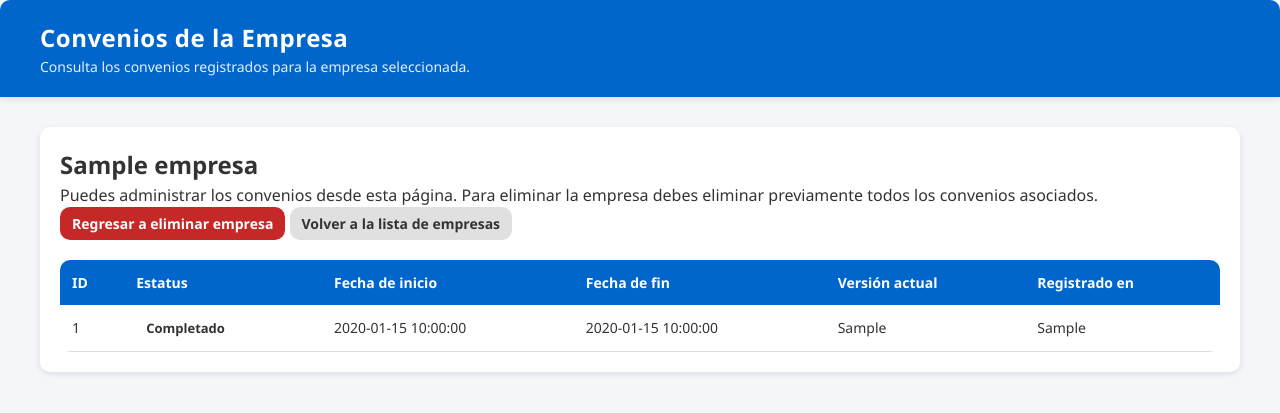
After one commit to hectorgrm/vinculacion, a PHP site: page /serviciosocial/view/empresas/convenios_list.php?empresa_id=1 in a window 1280 px wide. The commit adds this page. Shown: the top 413 px of the page. Run offline with PHP 8.4, Linux system fonts and the light colour scheme; tables that the repository leaves empty or names only in its code hold one stand-in row (values such as "Sample post").

Commit message:
Empresa_delete.php
Empresa delete es posible y si tiene un convenio no se puede borrar hasta que todos los convenios sean borrados.

```diff
--- a/serviciosocial/controller/EmpresaController.php
+++ b/serviciosocial/controller/EmpresaController.php
@@ -10,6 +10,7 @@ require_once __DIR__ . '/../../common/model/db.php';
 use Common\Model\Database;
 use InvalidArgumentException;
 use PDO;
+use RuntimeException;
 use Serviciosocial\Model\EmpresaModel;
 
 class EmpresaController
@@ -143,4 +144,34 @@ class EmpresaController
 
         $this->empresaModel->update($id, $payload);
     }
+
+    public function deleteEmpresa(int $id): void
+    {
+        if ($id <= 0) {
+            throw new InvalidArgumentException('El identificador de la empresa debe ser un número positivo.');
+        }
+
+        try {
+            $this->empresaModel->delete($id);
+        } catch (RuntimeException $exception) {
+            throw new RuntimeException(
+                'No se puede eliminar la empresa porque tiene convenios asociados. ' .
+                'Elimina o reasigna esos convenios e inténtalo nuevamente.',
+                0,
+                $exception
+            );
+        }
+    }
+
+    /**
+     * @return array<int, array<string, mixed>>
+     */
+    public function listConveniosPorEmpresa(int $empresaId): array
+    {
+        if ($empresaId <= 0) {
+            throw new InvalidArgumentException('El identificador de la empresa debe ser un número positivo.');
+        }
+
+        return $this->empresaModel->fetchConveniosPorEmpresa($empresaId);
+    }
 }
--- a/serviciosocial/model/EmpresaModel.php
+++ b/serviciosocial/model/EmpresaModel.php
@@ -5,6 +5,7 @@ declare(strict_types=1);
 namespace Serviciosocial\Model;
 
 use PDO;
+use RuntimeException;
 
 class EmpresaModel
 {
@@ -192,4 +193,53 @@ class EmpresaModel
 
         $statement->execute();
     }
+
+    public function delete(int $id): void
+    {
+        $sqlCount = 'SELECT COUNT(*) FROM ss_convenio WHERE ss_empresa_id = :id';
+        $countStatement = $this->pdo->prepare($sqlCount);
+        $countStatement->bindValue(':id', $id, PDO::PARAM_INT);
+        $countStatement->execute();
+
+        $conveniosAsociados = (int) $countStatement->fetchColumn();
+
+        if ($conveniosAsociados > 0) {
+            throw new RuntimeException(
+                sprintf(
+                    'La empresa tiene %d convenio(s) asociado(s).',
+                    $conveniosAsociados
+                )
+            );
+        }
+
+        $sql = 'DELETE FROM ss_empresa WHERE id = :id';
+
+        $statement = $this->pdo->prepare($sql);
+        $statement->bindValue(':id', $id, PDO::PARAM_INT);
+        $statement->execute();
+    }
+
+    /**
+     * @return array<int, array<string, mixed>>
+     */
+    public function fetchConveniosPorEmpresa(int $empresaId): array
+    {
+        $sql = <<<'SQL'
+            SELECT id,
+                   estatus,
+                   fecha_inicio,
+                   fecha_fin,
+                   version_actual,
+                   creado_en
+              FROM ss_convenio
+             WHERE ss_empresa_id = :empresa_id
+          ORDER BY fecha_inicio DESC, id DESC
+        SQL;
+
+        $statement = $this->pdo->prepare($sql);
+        $statement->bindValue(':empresa_id', $empresaId, PDO::PARAM_INT);
+        $statement->execute();
+
+        return $statement->fetchAll(PDO::FETCH_ASSOC);
+    }
 }
--- /dev/null
+++ b/serviciosocial/view/empresas/convenios_list.php
@@ -0,0 +1,138 @@
+<?php
+declare(strict_types=1);
+
+require_once __DIR__ . '/../../../config/session.php';
+require_once __DIR__ . '/../../controller/EmpresaController.php';
+
+use Serviciosocial\Controller\EmpresaController;
+
+$empresaId = isset($_GET['empresa_id']) ? (int) $_GET['empresa_id'] : 0;
+if ($empresaId <= 0) {
+    header('Location: empresa_list.php?error=invalid');
+    exit;
+}
+
+$controller = null;
+$empresa = null;
+$convenios = [];
+$error = '';
+
+try {
+    $controller = new EmpresaController();
+} catch (\Throwable $exception) {
+    $error = 'No fue posible preparar la consulta: ' . $exception->getMessage();
+}
+
+if ($controller instanceof EmpresaController && $error === '') {
+    try {
+        $empresa = $controller->findEmpresa($empresaId);
+        if ($empresa === null) {
+            header('Location: empresa_list.php?error=notfound');
+            exit;
+        }
+
+        $convenios = $controller->listConveniosPorEmpresa($empresaId);
+    } catch (\Throwable $exception) {
+        $error = 'No fue posible obtener los convenios asociados: ' . $exception->getMessage();
+    }
+}
+
+/**
+ * @param string $value
+ */
+function e(string $value): string
+{
+    return htmlspecialchars($value, ENT_QUOTES, 'UTF-8');
+}
+
+$estatusConfig = [
+    'pendiente' => ['label' => 'Pendiente', 'class' => 'badge-pendiente'],
+    'vigente' => ['label' => 'Vigente', 'class' => 'badge-vigente'],
+    'vencido' => ['label' => 'Vencido', 'class' => 'badge-vencido'],
+];
+
+?>
+<!DOCTYPE html>
+<html lang="es">
+<head>
+  <meta charset="UTF-8" />
+  <meta name="viewport" content="width=device-width, initial-scale=1.0" />
+  <title>Convenios por Empresa · Servicio Social</title>
+  <link rel="stylesheet" href="../../assets/css/empresas/empresaglobalstyles.css" />
+</head>
+<body>
+
+  <header>
+    <h1>Convenios de la Empresa</h1>
+    <p>Consulta los convenios registrados para la empresa seleccionada.</p>
+  </header>
+
+  <div class="container">
+    <?php if ($error !== ''): ?>
+      <div class="alert alert-error" role="alert">
+        <?php echo e($error); ?>
+      </div>
+    <?php endif; ?>
+
+    <?php if ($empresa !== null): ?>
+      <section class="summary-card">
+        <h2><?php echo e((string) ($empresa['nombre'] ?? 'Empresa sin nombre')); ?></h2>
+        <p>
+          Puedes administrar los convenios desde esta página. Para eliminar la empresa debes eliminar
+          previamente todos los convenios asociados.
+        </p>
+        <div class="summary-actions">
+          <a href="empresa_delete.php?id=<?php echo (int) $empresaId; ?>" class="btn btn-danger btn-sm">Regresar a eliminar empresa</a>
+          <a href="empresa_list.php" class="btn btn-secondary btn-sm">Volver a la lista de empresas</a>
+        </div>
+      </section>
+
+      <div class="table-wrapper">
+        <table>
+          <thead>
+            <tr>
+              <th>ID</th>
+              <th>Estatus</th>
+              <th>Fecha de inicio</th>
+              <th>Fecha de fin</th>
+              <th>Versión actual</th>
+              <th>Registrado en</th>
+            </tr>
+          </thead>
+          <tbody>
+            <?php if (empty($convenios)): ?>
+              <tr>
+                <td colspan="6">
+                  <div class="empty-state">
+                    No hay convenios registrados para esta empresa.
+                  </div>
+                </td>
+              </tr>
+            <?php else: ?>
+              <?php foreach ($convenios as $convenio): ?>
+                <tr>
+                  <td data-label="ID"><?php echo (int) ($convenio['id'] ?? 0); ?></td>
+                  <td data-label="Estatus">
+                    <?php
+                    $estatus = strtolower((string) ($convenio['estatus'] ?? ''));
+                    $config = $estatusConfig[$estatus] ?? ['label' => ucfirst($estatus), 'class' => ''];
+                    ?>
+                    <span class="badge <?php echo e($config['class']); ?>">
+                      <?php echo e($config['label']); ?>
+                    </span>
+                  </td>
+                  <td data-label="Fecha de inicio"><?php echo e((string) ($convenio['fecha_inicio'] ?? '-')); ?></td>
+                  <td data-label="Fecha de fin"><?php echo e((string) ($convenio['fecha_fin'] ?? '-')); ?></td>
+                  <td data-label="Versión actual"><?php echo e((string) ($convenio['version_actual'] ?? '-')); ?></td>
+                  <td data-label="Registrado en"><?php echo e((string) ($convenio['creado_en'] ?? '-')); ?></td>
+                </tr>
+              <?php endforeach; ?>
+            <?php endif; ?>
+          </tbody>
+        </table>
+      </div>
+    <?php endif; ?>
+  </div>
+
+</body>
+</html>
```
Also changed, not shown: serviciosocial/view/empresas/empresa_delete.php (+139 -11 lines), serviciosocial/view/empresas/empresa_list.php (+12 -0 lines).
